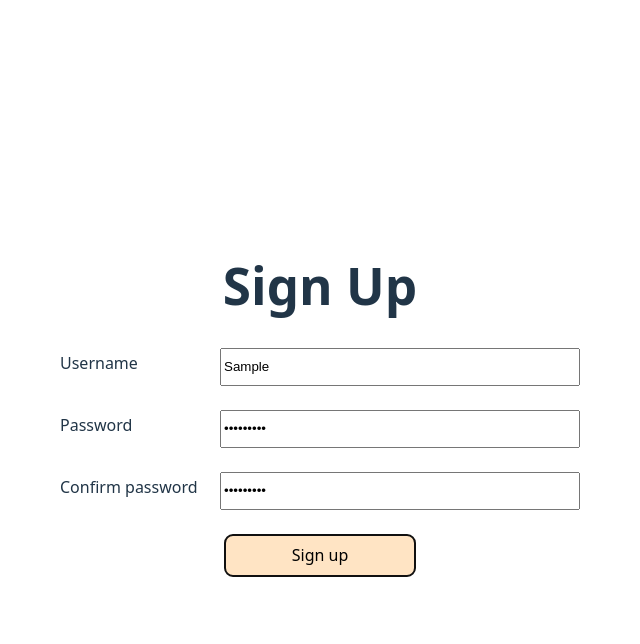
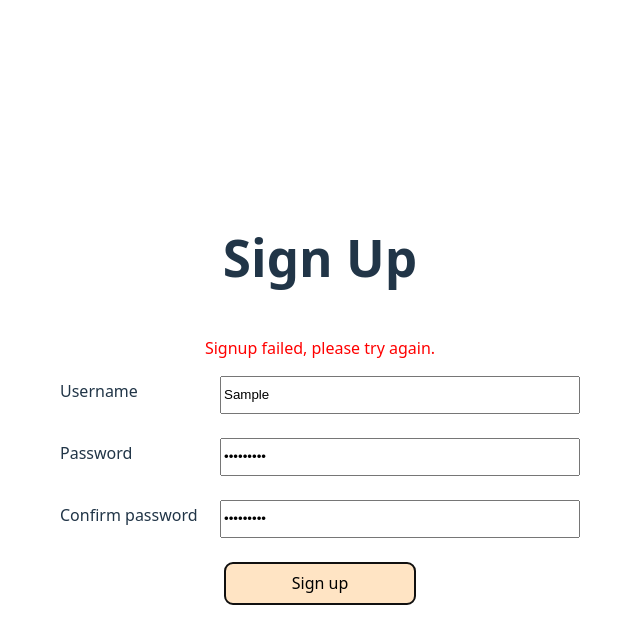
Before and after one commit to chavimiller/blog-api, a React (Vite) app in the folder author-client/: page /auth/signup in a window 1280 px wide. Both pictures are taken after typing "Sample", "Sample123", "Sample123" into the empty fields and a click on the button "Sign up". Shown: the top 644 px of the page, without its empty margins (320-960 px from the left). Built offline with nearby package versions, Linux system fonts and the light colour scheme; no server answers.

Commit message:
add error message for frontend users in signup form

```diff
--- a/author-client/src/App.css
+++ b/author-client/src/App.css
@@ -40,3 +40,9 @@ input {
   width: 12rem;
   background-color: bisque;
 }
+
+.error-message {
+  color: red;
+  padding: 1rem;
+  text-align: center;
+}
--- a/author-client/src/pages/SignUp.jsx
+++ b/author-client/src/pages/SignUp.jsx
@@ -5,6 +5,7 @@ const SignUp = () => {
   const [username, setUsername] = useState("");
   const [password, setPassword] = useState("");
   const [confirmPass, setConfirmPass] = useState("");
+  const [error, setError] = useState("");
 
   const navigate = useNavigate();
 
@@ -12,7 +13,7 @@ const SignUp = () => {
     e.preventDefault();
 
     if (password !== confirmPass) {
-      alert("Passwords do not match.");
+      setError("Passwords do not match.");
       return;
     }
 
@@ -29,19 +30,22 @@ const SignUp = () => {
         setUsername("");
         setPassword("");
         setConfirmPass("");
+        setError("");
 
         navigate("/auth/login");
       } else {
-        console.error(data.error || "Something went wrong, please try again.");
+        setError(data.message || "Something went wrong, please try again.");
       }
     } catch (err) {
       console.error("Signup failed, please try again" + err);
+      setError("Signup failed, please try again.");
     }
   }
 
   return (
     <>
       <h1>Sign Up</h1>
+      {error && <div className="error-message">{error}</div>}
       <form
         action="post"
         className="signup-form"
```
